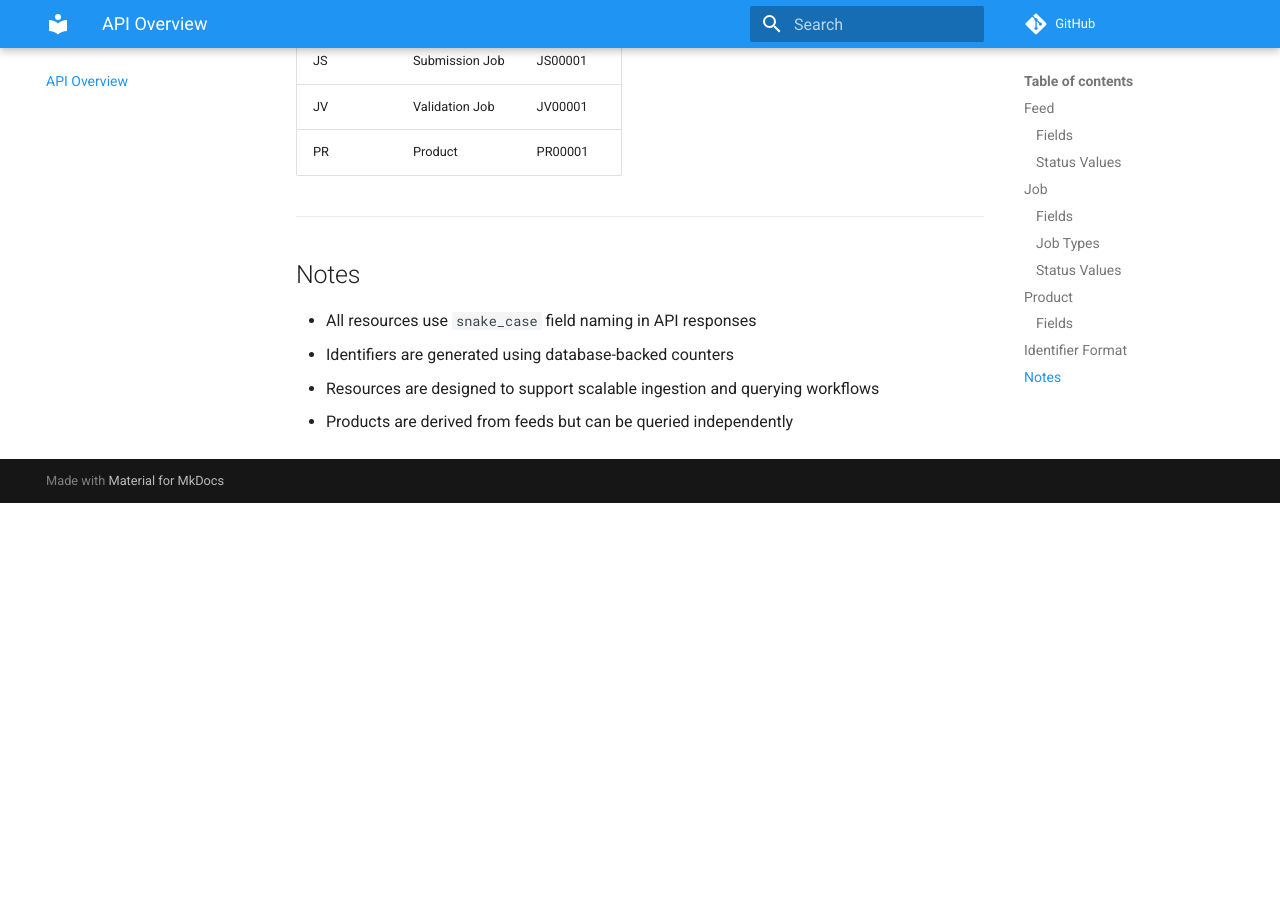
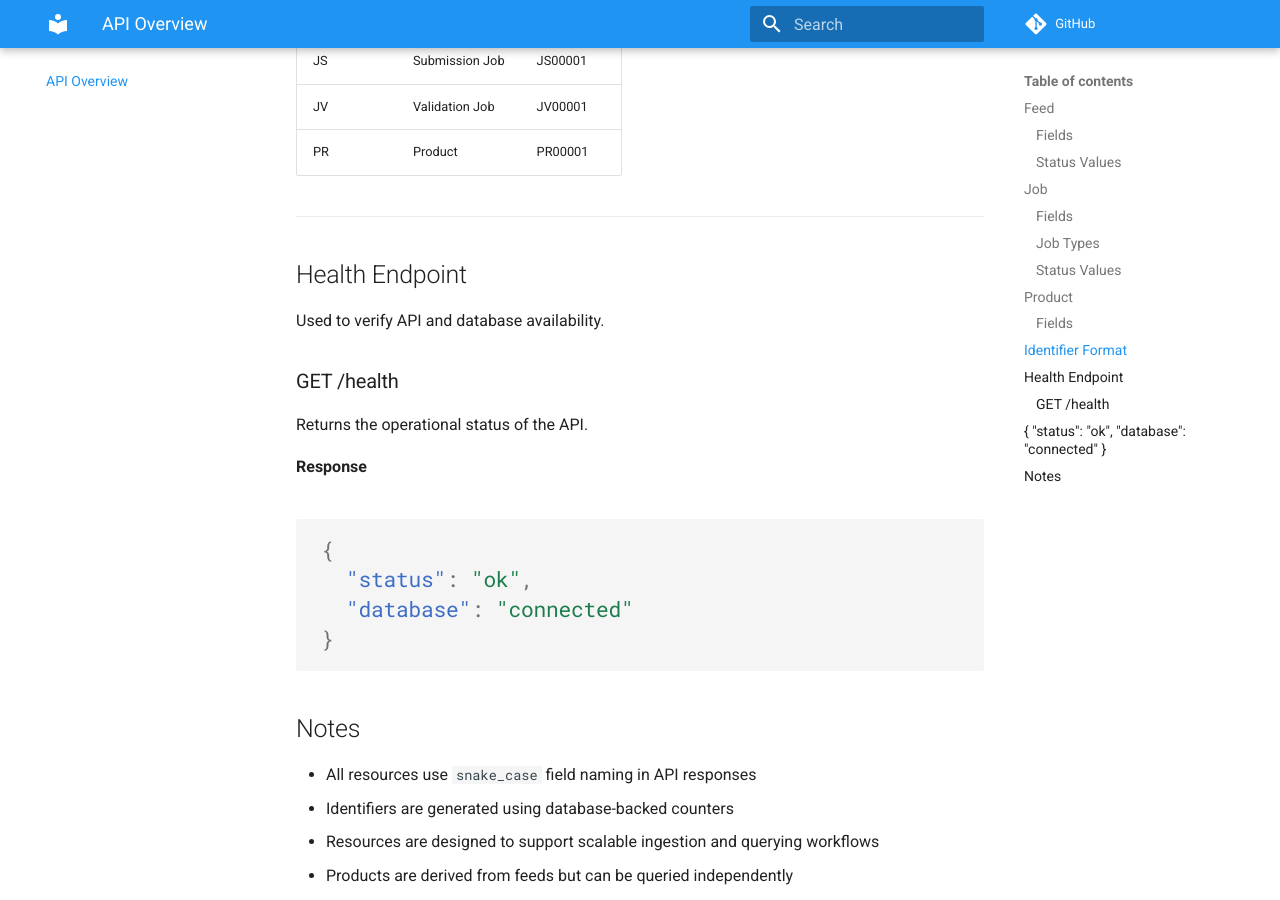
Before and after one commit to rayajose/partner-catalog-api, an MkDocs documentation site: the page built from docs/resources.md, in a window 1280 px wide and 900 px high, scrolled down 2978 px. Built offline with MkDocs 1.6.1 and Material for MkDocs 9.7.7, drawn with Linux system fonts in a browser that asks for light colours; comment, search, counter and statistics services are not loaded; before the commit the page ends 3481 px from its top, so only the background shows below that.

Commit message:
health endpoint updates

````diff
--- a/docs/deployment.md
+++ b/docs/deployment.md
@@ -185,7 +185,7 @@ docker push 792233688886.dkr.ecr.us-east-2.amazonaws.com/partner-catalog-api:lat
 
 ## Health Check Behavior
 
-* ALB performs HTTP health checks against `/docs`
+* ALB performs HTTP health checks against `/health`
 * Container must start successfully and establish database connectivity
 * Failed health checks result in task replacement by ECS
 
--- a/docs/resources.md
+++ b/docs/resources.md
@@ -104,6 +104,24 @@ All resources use structured identifiers for consistency and traceability:
 
 ---
 
+## Health Endpoint
+
+Used to verify API and database availability.
+
+### GET /health
+
+Returns the operational status of the API.
+
+**Response**
+
+```json
+{
+  "status": "ok",
+  "database": "connected"
+}
+```
+---
+
 ## Notes
 
 * All resources use `snake_case` field naming in API responses
--- a/main.py
+++ b/main.py
@@ -1,5 +1,5 @@
 from fastapi import FastAPI
-from routers import feeds, jobs, products
+from routers import feeds, jobs, products, health
 from db import init_db
 
 tags_metadata = [
@@ -49,3 +49,4 @@ init_db()
 app.include_router(feeds.router, tags=["Feeds"])
 app.include_router(jobs.router, tags=["Jobs"])
 app.include_router(products.router, tags=["Products"])
+app.include_router(health.router, tags=["Health"])
````
Also changed, not shown: docs/index.md (+1 -1 lines), docs/screenshots.md (+7 -1 lines), docs/screenshots/pcapi-ec2-target-group-health-check.png (added), docs/screenshots/swagger-health-check-endpoint.png (added), docs/screenshots/swagger-health-check-path.png (added), docs/screenshots/swagger-overview.png, 1 other file.
